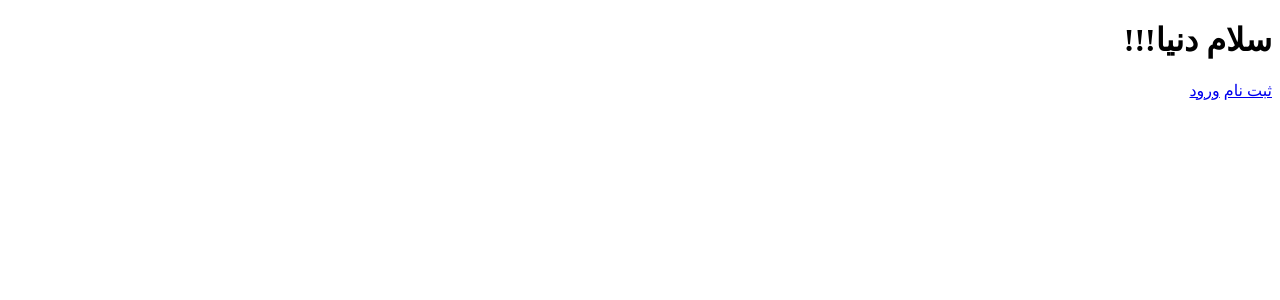
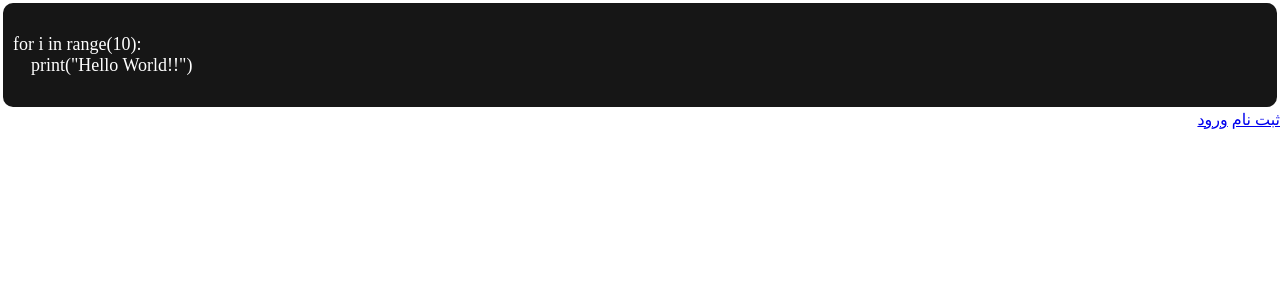
Before and after one commit to aboalfazlH/developlab.ir, a Django app: page /home/ in a window 1280 px wide. Shown: the top 300 px of the page. Run offline with Django 4.2, Linux system fonts and the light colour scheme; parts of the project's set-up code (start-up, migrations or seed data) failed here and were passed over; some web fonts are replaced.

Commit message:
Update Templates

```diff
--- a/core/templates/index.html
+++ b/core/templates/index.html
@@ -1,20 +1,24 @@
-<!DOCTYPE html>
-<html lang="fa" dir="rtl">
-<head>
-    <meta charset="UTF-8">
-    <meta name="viewport" content="width=device-width, initial-scale=1.0">
-    <title>سلام</title>
-</head>
-<body>
-<ol>
-    {% for message in messages %}
-    <li>{{ message }}</li>
-    {% endfor %}
-</ol>
-    <h1>سلام دنیا!!!</h1>
-    <footer>
-    <a href="{% url 'accounts:register' %}">ثبت نام</a>
-    <a href="{% url 'accounts:login' %}">ورود</a>
-    </footer>
-</body>
-</html>
+{% extends 'base/base.html' %}
+
+{% block title %}
+{% endblock title %}
+
+{% block meta %}
+{% endblock meta %}
+
+{% block styles %}
+{% endblock styles %}
+
+{% block content %}
+<div class="code">
+<pre dir="ltr">
+<code>
+for i in range(10):
+    print("Hello World!!")
+</code>
+</pre>
+</div>
+{% endblock content %}
+
+{% block scripts %}
+{% endblock scripts %}
--- a/static/css/style.css
+++ b/static/css/style.css
@@ -8,3 +8,13 @@
     padding: 0;
     font-family: Vazir;
 }
+
+.code {
+    background-color: #030303eb;
+    margin: 3px;
+    padding: 10px;
+    border-radius: 10px;
+    font-size: large;
+    color: white;
+    font-family: 'Courier New', Courier, monospace;
+}
--- /dev/null
+++ b/templates/base/base.html
@@ -0,0 +1,33 @@
+{% load static %}
+<!DOCTYPE html>
+<html lang="fa" dir="rtl">
+<head>
+    <meta charset="UTF-8">
+    <meta name="viewport" content="width=device-width, initial-scale=1.0">
+    {% block meta %}
+
+    {% endblock meta %}
+    <title>
+    آزمایشگاه توسعه|
+    {% block title %}
+    {% endblock title %}
+    </title>
+    {% comment %} Styles {% endcomment %}
+    <link rel="stylesheet" href="{% static 'css/style.css' %}">
+    {% block styles %}
+
+    {% endblock styles %}
+</head>
+<body>
+    {% include "base/header.html" %}
+    <main>
+    {% block content %}
+
+    {% endblock content %}
+    </main>
+    {% include "base/footer.html" %}
+    {% block scripts %}
+
+    {% endblock scripts %}
+</body>
+</html>
--- /dev/null
+++ b/templates/base/footer.html
@@ -0,0 +1,9 @@
+<footer>
+    {% if user.is_authenticated %}
+    <a href="{% url 'accounts:logout' %}">خروج</a>
+    <a href="#">{{ user }}</a>
+    {% else %}
+    <a href="{% url 'accounts:register' %}">ثبت نام</a>
+    <a href="{% url 'accounts:login' %}">ورود</a>
+    {% endif %}
+</footer>
--- /dev/null
+++ b/templates/base/header.html
@@ -0,0 +1,7 @@
+<header>
+<ul>
+    {% for message in messages %}
+    <li>{{ message }}</li>
+    {% endfor %}
+</ul>
+</header>
```
